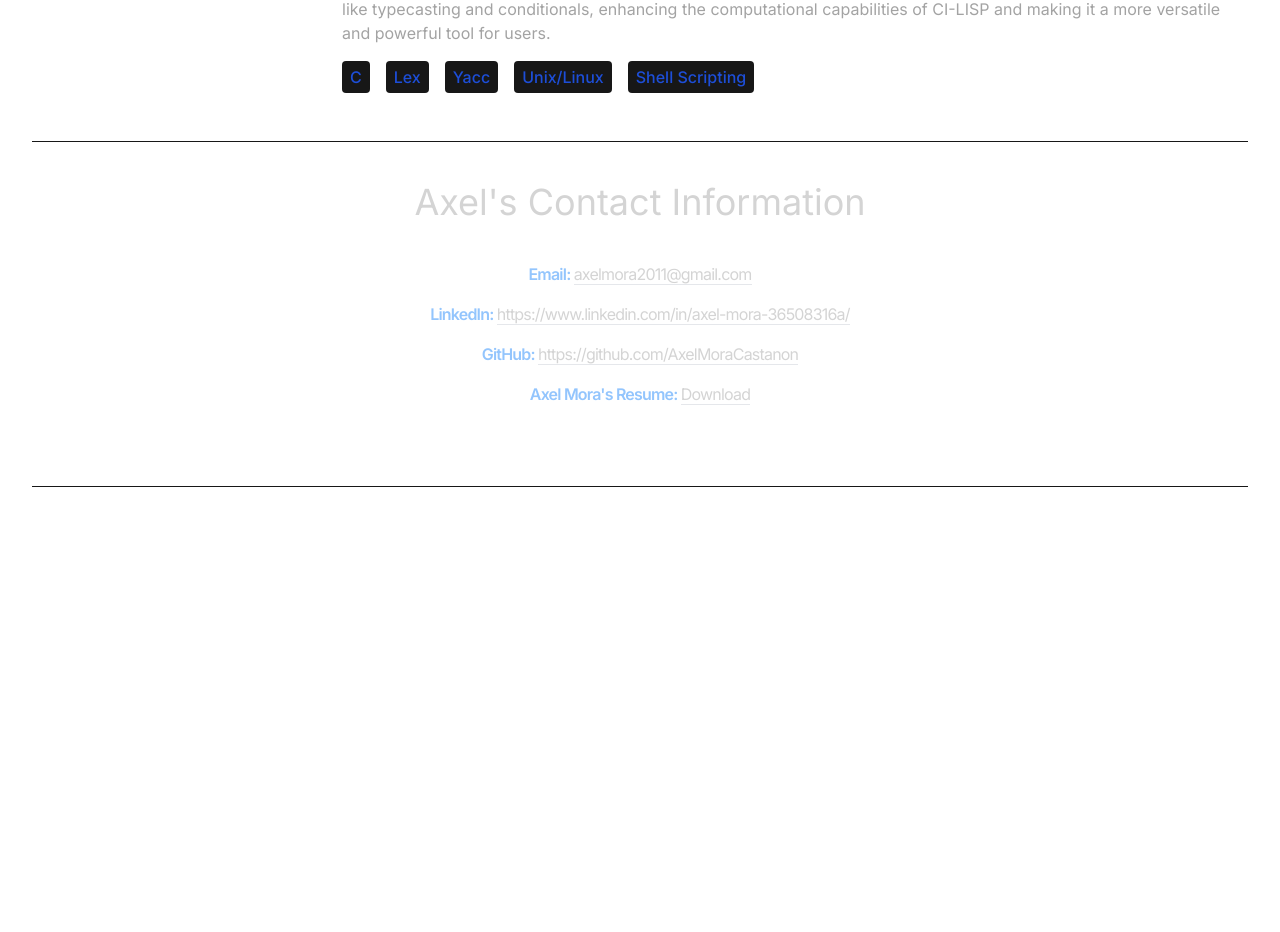
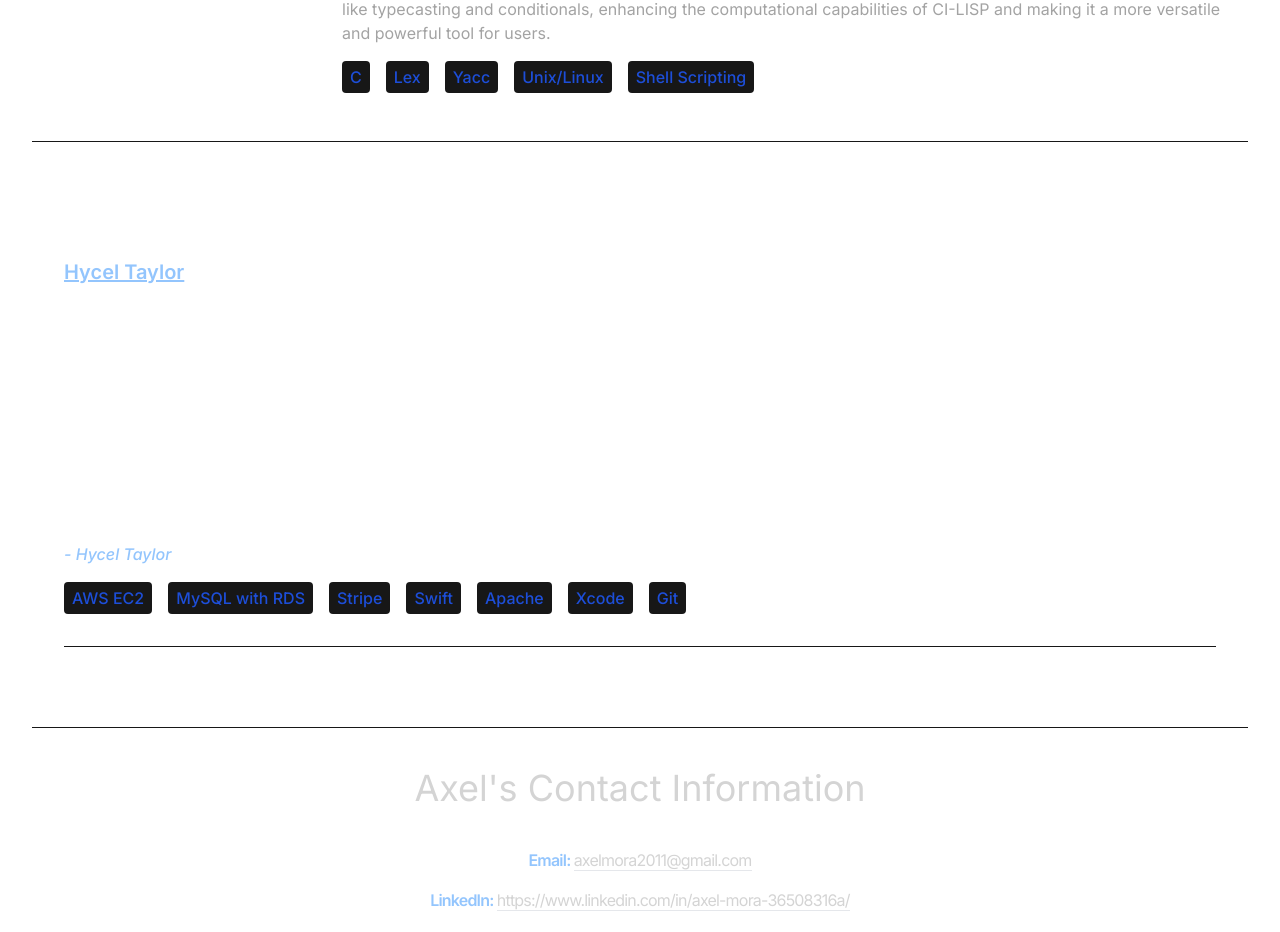
Before and after one commit to AxelMoraCastanon/AxelPortfolioWebsite, a React (Vite) app in the folder AxelPortfolioWebsite/: page / in a window 1280 px wide. Shown: the part 4193-5125 px from the top of the page. Before the commit the page ends 4680 px from the top, so only its background shows below. Built offline with nearby package versions, Linux system fonts and the light colour scheme.

Commit message:
added recommendation section

```diff
--- a/AxelPortfolioWebsite/src/App.jsx
+++ b/AxelPortfolioWebsite/src/App.jsx
@@ -4,6 +4,7 @@ import About from "./components/About";
 import Technologies from "./components/Technologies";
 import Experience from "./components/Experience";
 import Projects from "./components/Projects";
+import Recommendations from "./components/Recommendations";
 import Contact from "./components/Contact";
 
 const App = () => {
@@ -23,6 +24,7 @@ const App = () => {
       <Technologies/>
       <Experience/>
       <Projects/>
+      <Recommendations/>
       <Contact/>
     </div>
   </div>
--- /dev/null
+++ b/AxelPortfolioWebsite/src/components/Recommendations.jsx
@@ -0,0 +1,84 @@
+import React from 'react';
+
+const recommendations = [
+  {
+    name: 'Hycel Taylor',
+    connection: 'First degree connection',
+    title: 'Founder, CTO & Chief Architect at GenRocket, Inc',
+    date: 'December 13, 2023',
+    relationship: 'Hycel was Axel’s mentor',
+    text: `I want to give a huge shoutout and my highest recommendation to Axel Mora.
+    I recently had the opportunity to meet Axel at CSU Channel Islands, where he presented
+    his senior project, his GymPulse IOS application.
+
+    Axel identified an opportunity to simplify and centralize the management of gyms through
+    a single app. The goal was to replace multiple apps and physical notebooks with an
+    all-in-one solution. This resulted in a more efficient and user-friendly scheduling,
+    client management, and payment system.
+
+    Through extensive research, Axel gathered a diverse set of components such as AWS EC2,
+    MySQL with RDS, Stripe, Swift, Apache, Xcode, and Git to build his GymPulse app and
+    bring his vision to fruition.
+
+    Not only did Axel create an excellent app, but he also delivered a well-organized,
+    effective, and persuasive presentation with enthusiasm and professionalism.`,
+    technologies: [
+      'AWS EC2',
+      'MySQL with RDS',
+      'Stripe',
+      'Swift',
+      'Apache',
+      'Xcode',
+      'Git'
+    ],
+    linkedin: 'https://www.linkedin.com/in/hycel-taylor-569137/',
+  },
+];
+
+const Recommendations = () => {
+  return (
+    <div className="border-b border-neutral-900 text-white py-12 px-8">
+      <h2 className="text-center text-3xl font-bold mb-8">Recommendations</h2>
+      {recommendations.map((rec, index) => (
+        <div key={index} className="mb-8 border-b border-neutral-900 pb-8">
+          {/* Name as a Clickable Link */}
+          <a
+            href={rec.linkedin}
+            target="_blank"
+            rel="noopener noreferrer"
+            className="text-blue-300 underline hover:text-blue-500"
+          >
+            <h3 className="text-xl font-semibold">{rec.name}</h3>
+          </a>
+
+          <p className="text-sm">{rec.connection}</p>
+          <p className="text-sm">{rec.title}</p>
+          <p className="text-sm">{rec.date}</p>
+          <p className="text-sm mb-4">{rec.relationship}</p>
+
+          {/* Quoted Recommendation Text */}
+          <blockquote className="italic mb-4">
+            "{rec.text}"
+          </blockquote>
+
+          {/* Recommender Name Prefixed with Dash */}
+          <p className="text-md italic font-medium text-blue-300">- {rec.name}</p>
+
+          {/* Technologies and Skills Section */}
+          <div className="flex flex-wrap gap-2 mt-4">
+            {rec.technologies.map((tech, techIndex) => (
+              <span
+                key={techIndex}
+                className="mr-2 rounded bg-neutral-900 px-2 py-1 text-small font-medium text-blue-700"
+              >
+                {tech}
+              </span>
+            ))}
+          </div>
+        </div>
+      ))}
+    </div>
+  );
+};
+
+export default Recommendations;
```
